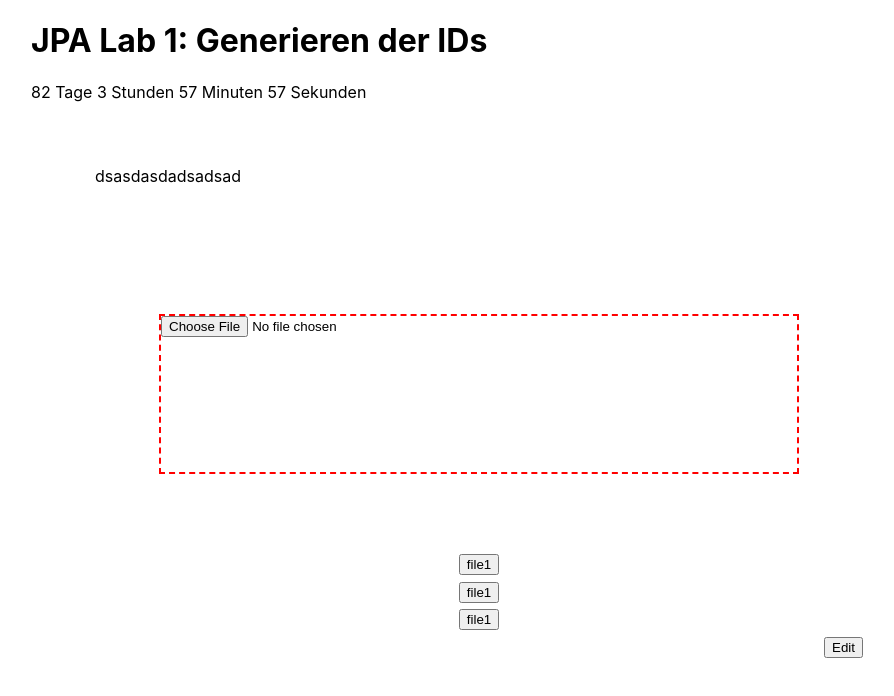
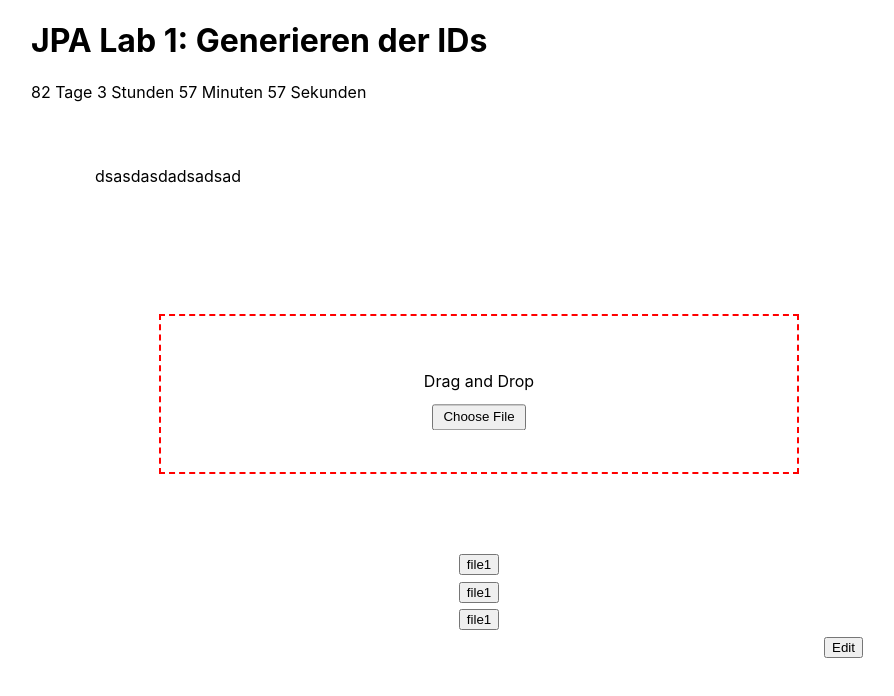
Before and after one commit to Elias-Traunbauer/school_collab, a Next.js app: page /assignment_edit in a window 1280 px wide. Shown: the top 696 px of the page, without its empty margins (161-1055 px from the left). Built offline with nearby package versions, Linux system fonts and the light colour scheme.

Commit message:
edited drag and drop

```diff
--- a/pages/assignment_edit.js
+++ b/pages/assignment_edit.js
@@ -25,7 +25,11 @@ export default function AssignmentEdit({assignment}){
                 </div>
             </div>
             <div className={styles.fileuploadcontainer}>
-                <input type="file" placeholder='drag' className={styles.fileuploadfield}></input>
+                <div className={styles.fileuploadfield}>
+                    <label>Drag and Drop</label>
+                    <button>Choose File</button>
+                </div>
+
             </div>
             <div className={styles.fileslist}>
                 <button>file1</button>
--- a/styles/assignment.module.css
+++ b/styles/assignment.module.css
@@ -48,17 +48,27 @@
   height: 40vh;
   justify-content: center;
   align-items: center;
+  display: flex;
+  flex-direction: column;
 }
 .fileuploadfield{
   border: 2px dashed red;
   width: 50%;
-  transform: translate(50%,50%);
   text-align: center;
   height: 50%;
+  display: flex;
+  flex-direction: column;
+  justify-content: center;
+  align-items: center;
 }
-.fileuploadfield p{
-  transform: translate(0,150%);
+.fileuploadfield button{
+  width: 7em;
+  height: 2em;
+  transform: translate(0,1em);
 }
+
+
+
 .fileslist{
   display: flex;
   flex-direction: column;
```
